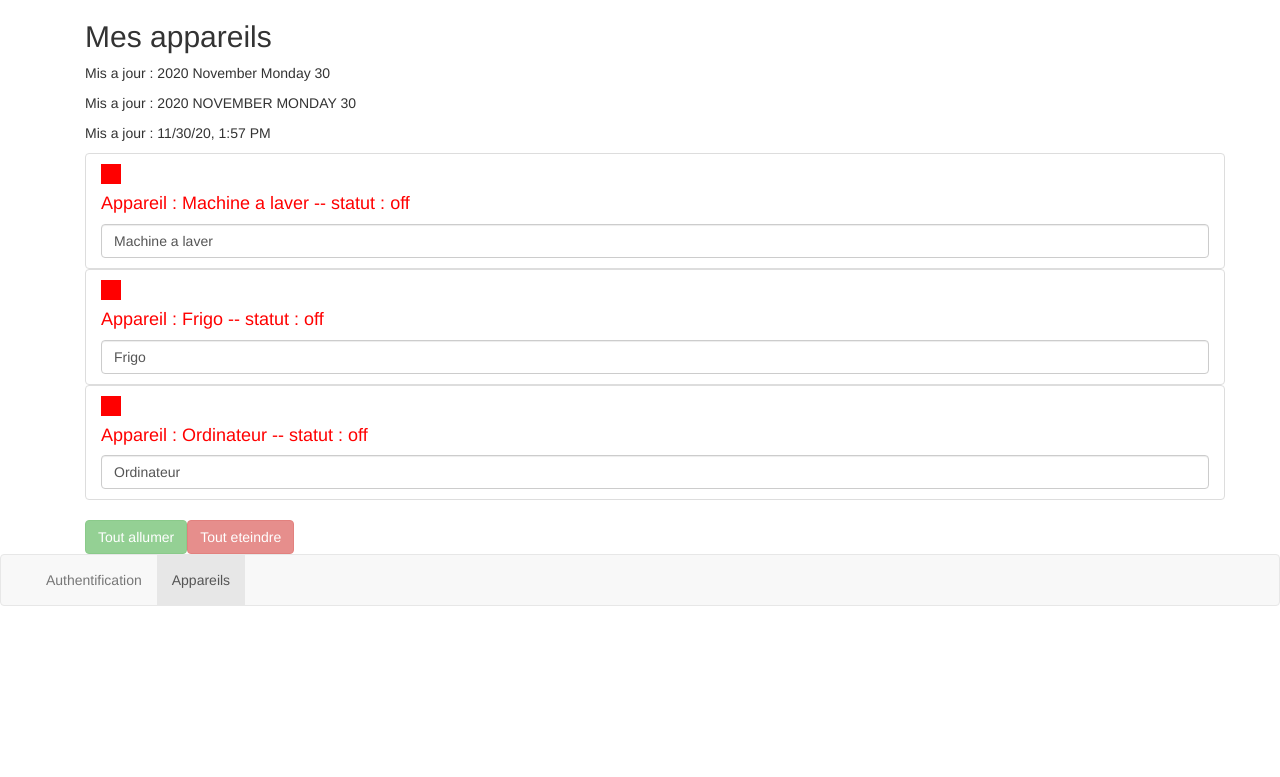
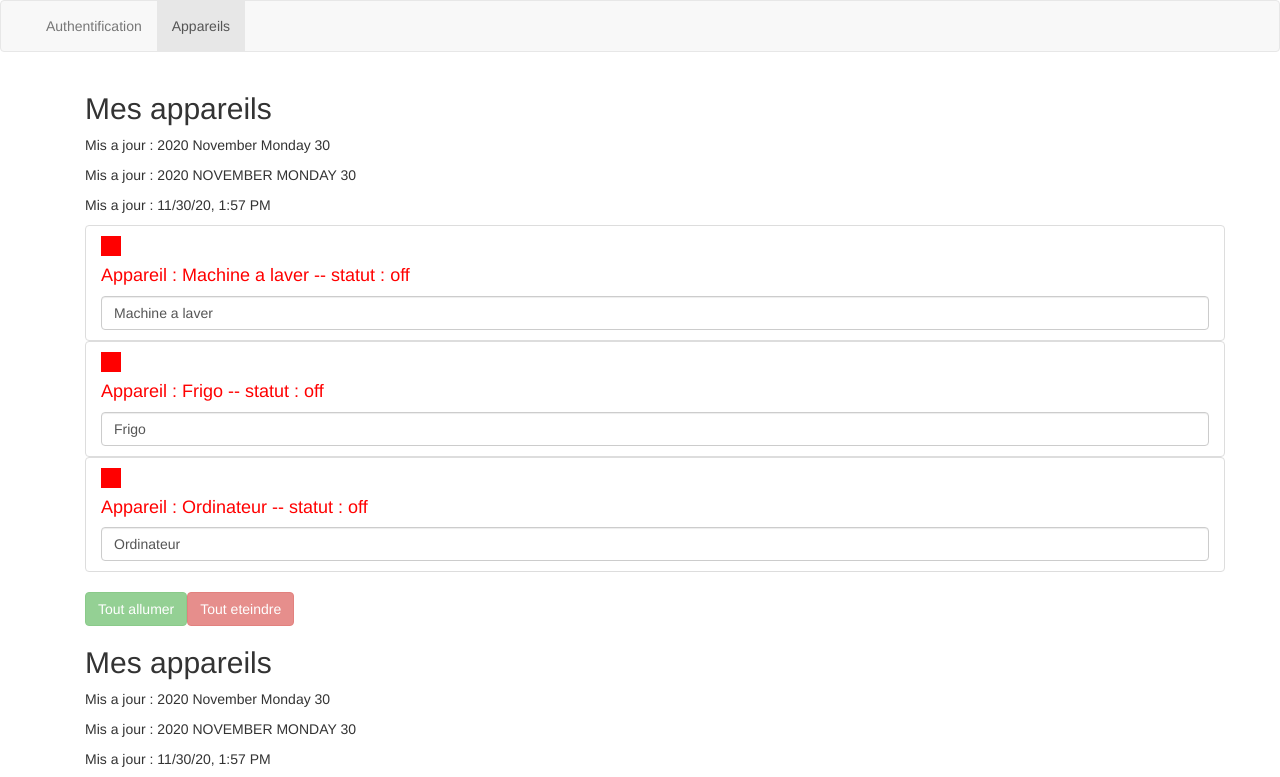
Before and after one commit to LittllMind/angular-learning, an Angular app: page / in a window 1280 px wide. Shown: the top 777 px of the page. Built offline with nearby package versions, Linux system fonts and the light colour scheme.

Commit message:
créer des routes OK

```diff
--- a/src/app/app.component.html
+++ b/src/app/app.component.html
@@ -1,10 +1,3 @@
-<div class="container">
-  <div class="row">
-    <div class="col-xs-12">
-      <app-appareil-view></app-appareil-view>
-    </div>
-  </div>
-</div>
 <nav class="navbar navbar-default">
   <div class="container-fluid">
     <div class="navbar-collapse">
@@ -15,3 +8,11 @@
     </div>
   </div>
 </nav>
+<div class="container">
+  <div class="row">
+    <div class="col-xs-12">
+      <router-outlet></router-outlet>
+      <app-appareil-view></app-appareil-view>
+    </div>
+  </div>
+</div>
--- a/src/app/app.module.ts
+++ b/src/app/app.module.ts
@@ -1,5 +1,6 @@
+import { NgModule } from '@angular/core';
+
 import { BrowserModule } from '@angular/platform-browser';
-import { NgModule } from '@angular/core';
 
 import { AppComponent } from './app.component';
 import { AppareilComponent } from './appareil/appareil.component';
@@ -7,6 +8,14 @@ import { FormsModule } from '@angular/forms';
 import { AppareilService } from './services/appareil.service';
 import { AuthComponent } from './auth/auth.component';
 import { AppareilViewComponent } from './appareil-view/appareil-view.component';
+import { Routes, RouterModule } from '@angular/router';
+
+
+const appRoutes: Routes = [
+  { path: 'appareils', component: AppareilViewComponent },
+  { path: 'auth', component: AuthComponent},
+  { path: '', component: AppareilViewComponent}
+];
 
 @NgModule({
   declarations: [
@@ -17,7 +26,8 @@ import { AppareilViewComponent } from './appareil-view/appareil-view.component';
   ],
   imports: [
     BrowserModule,
-    FormsModule
+    FormsModule,
+    RouterModule.forRoot(appRoutes)
   ],
   providers: [
     AppareilService
```
